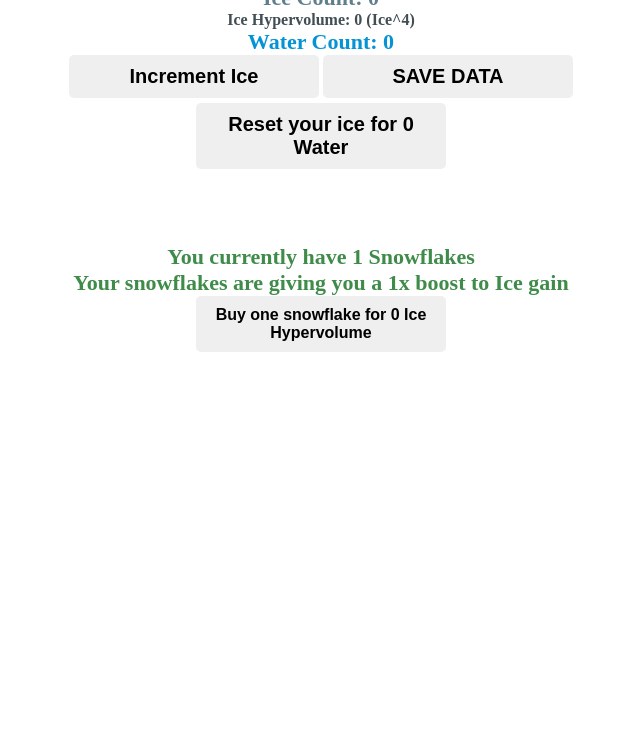
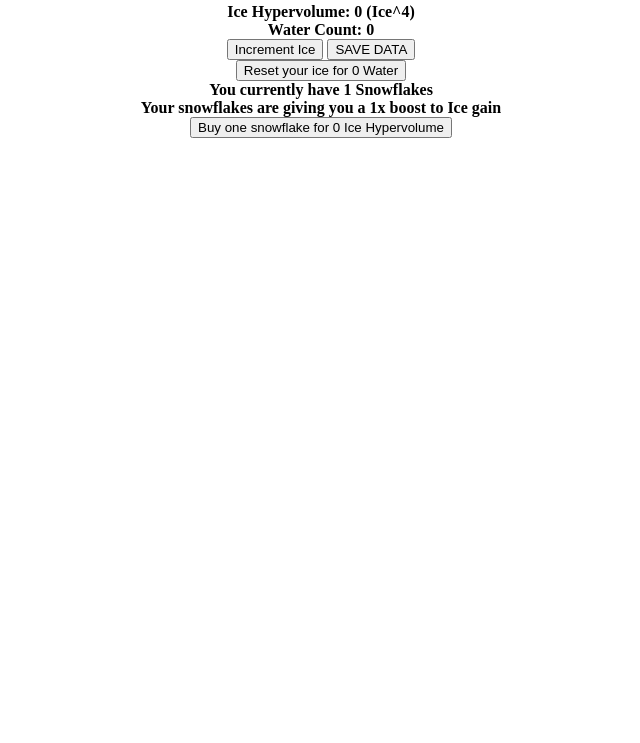
Before and after one commit to OscarStol12/Ice-Incremental, a plain HTML site: page index.html in a window 1280 px wide. Shown: the part 57-800 px from the top of the page, without its empty margins (319-959 px from the left). Drawn offline with Linux system fonts and the light colour scheme; a script that the page names is missing.

Commit message:
0.0.1.1α

```diff
--- a/index.css
+++ b/index.css
@@ -1,12 +1,12 @@
 body {
-    background-image: url(ice.png);
+    background-image: none;
     background-size: cover;
     font-family: 'Times New Roman', Times, serif;
     font-weight: bold;
     text-align: center;
 }
 
-button#save-button {
+button.btns {
     border: black;
     padding-top: 10px;
     padding-bottom: 10px;
@@ -18,79 +18,10 @@ button#save-button {
     border-radius: 5px;
 }
 
-button#increment {
-    border: black;
-    padding-top: 10px;
-    padding-bottom: 10px;
-    color: black;
-    font-size: 20px;
-    font-weight: bold;
-    width: 250px;
-    margin-bottom: 5px;
-    border-radius: 5px;
-}
-
-button#water-reset {
-    border: black;
-    padding-top: 10px;
-    padding-bottom: 10px;
-    color: black;
-    font-size: 20px;
-    font-weight: bold;
-    width: 250px;
-    margin-bottom: 75px;
-    border-radius: 5px;
-}
-
-button#sf-buyer {
-    border: black;
-    padding-top: 10px;
-    padding-bottom: 10px;
-    color: black;
-    font-size: 16px;
-    font-weight: bold;
-    width: 250px;
-    margin-bottom: 5px;
-    border-radius: 5px;
-}
-
-div#ice-counter {
+div.counters {
     font-family: 'Times New Roman', Times, serif;
     font-size: 22px;
     font-weight: bold;
-    color: rgb(96, 127, 141);
-    text-align: center;
-}
-
-div#hypervolume {
-    font-family: 'Times New Roman', Times, serif;
-    font-size: 16px;
-    font-weight: bold;
-    color: rgb(65, 78, 84);
-    text-align: center;
-}
-
-div#water-counter {
-    font-family: 'Times New Roman', Times, serif;
-    font-size: 22px;
-    font-weight: bold;
-    color: rgb(4, 147, 213);
-    text-align: center;
-}
-
-div#snowflake {
-    font-family: 'Times New Roman', Times, serif;
-    font-size: 22px;
-    font-weight: bold;
-    color: rgb(63, 139, 73);
-    text-align: center;
-}
-
-div#sf-boosts {
-    font-family: 'Times New Roman', Times, serif;
-    font-size: 22px;
-    font-weight: bold;
-    color: rgb(63, 139, 73);
     text-align: center;
 }
 
```
